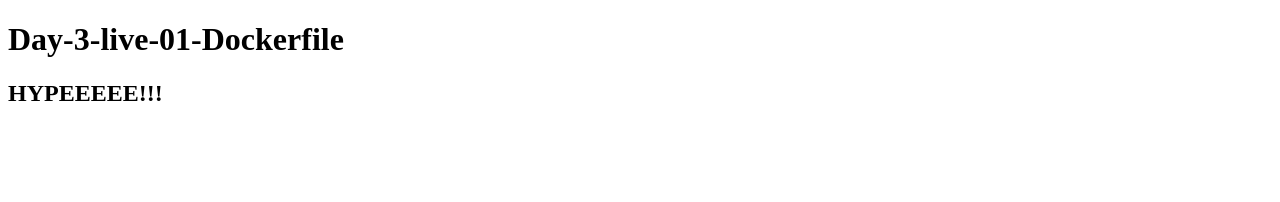
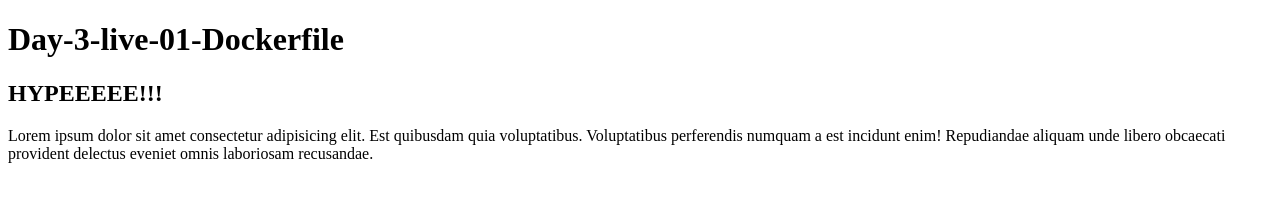
Before and after one commit to CodeMaster-2020/Day-3-live-01-Dockerfile, a plain HTML site: page website/index.html in a window 1280 px wide. Drawn offline with Linux system fonts and the light colour scheme.

```diff
--- a/website/index.html
+++ b/website/index.html
@@ -8,5 +8,10 @@
   <body>
     <h1>Day-3-live-01-Dockerfile</h1>
     <h2>HYPEEEEE!!!</h2>
+    <p>
+      Lorem ipsum dolor sit amet consectetur adipisicing elit. Est quibusdam quia voluptatibus. Voluptatibus perferendis
+      numquam a est incidunt enim! Repudiandae aliquam unde libero obcaecati provident delectus eveniet omnis laboriosam
+      recusandae.
+    </p>
   </body>
 </html>
```
